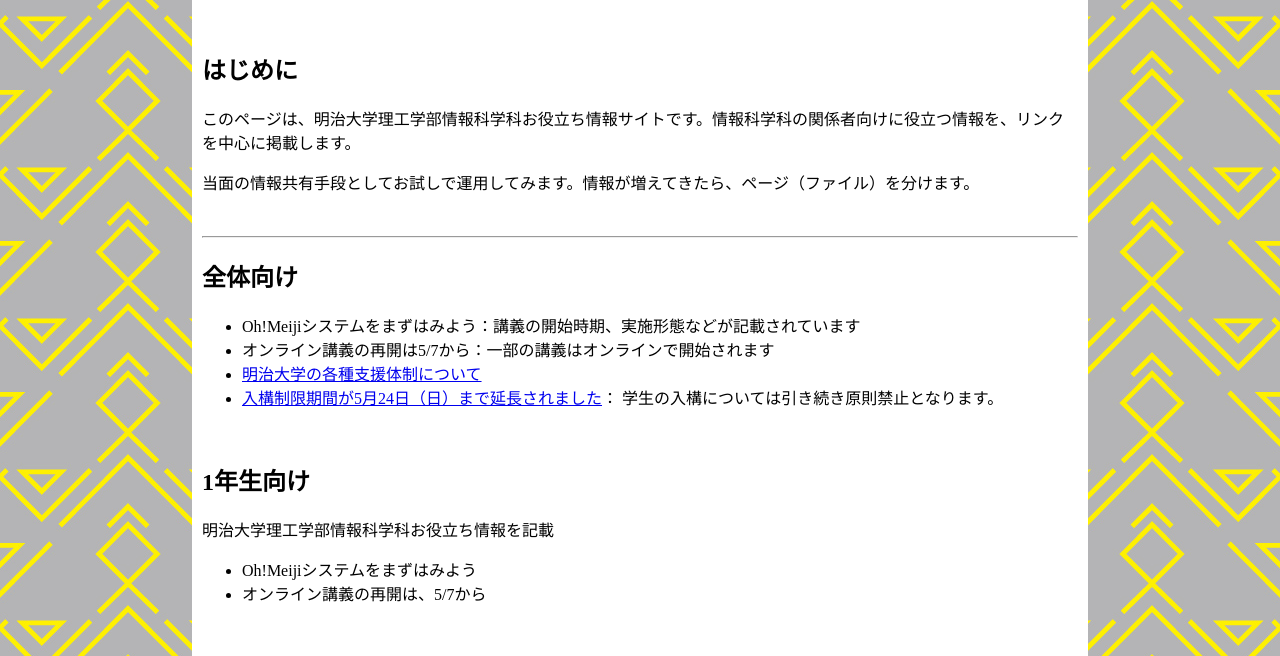
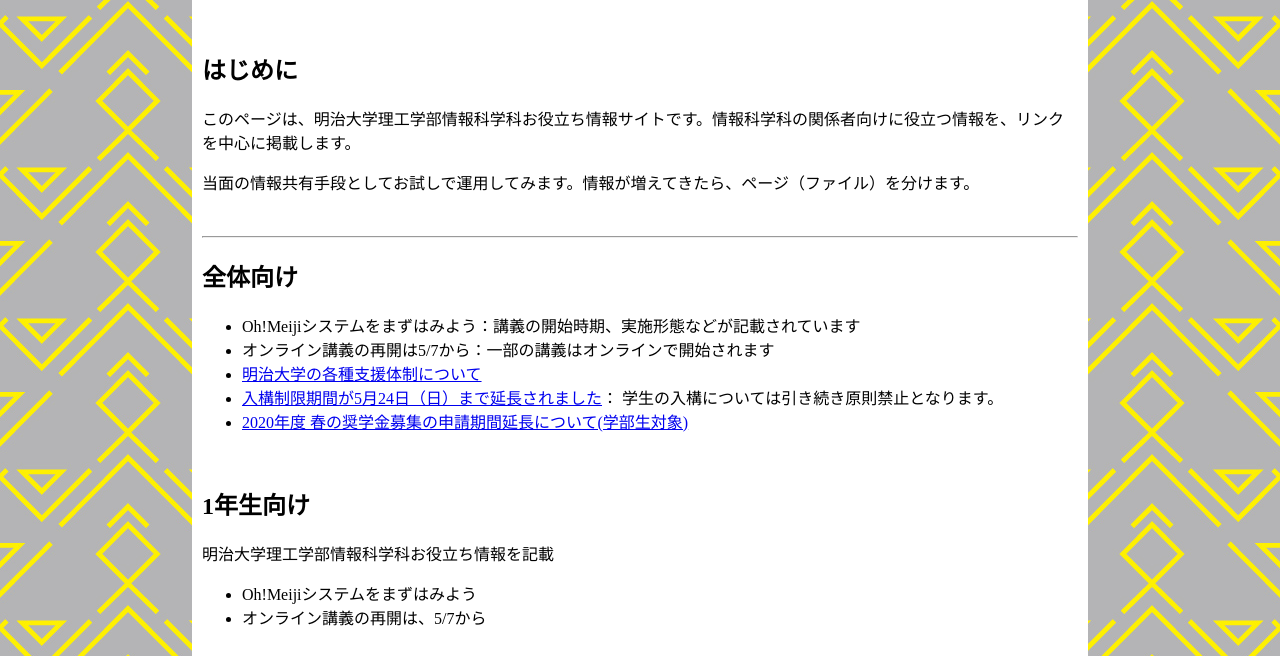
Before and after one commit to saitolaborg/cs.meiji.ac.jp, a plain HTML site: page index.html in a window 1280 px wide. Shown: the part 120-776 px from the top of the page. Drawn offline with Linux system fonts and the light colour scheme.

Commit message:
Update index.html

```diff
--- a/index.html
+++ b/index.html
@@ -32,6 +32,7 @@ body {
   <li><a href="https://www.meiji.ac.jp/koho/natural-disaster/6t5h7p0000341lty.html">明治大学の各種支援体制について</a></li>
   <li><a href="https://www.meiji.ac.jp/koho/natural-disaster/6t5h7p0000341w9h.html">入構制限期間が5月24日（日）まで延長されました</a>：
  学生の入構については引き続き原則禁止となります。</li>
+<li><a href="https://www.meiji.ac.jp/campus/shougaku/info/2020/6t5h7p0000342cfr.html">2020年度 春の奨学金募集の申請期間延長について(学部生対象)</a></li>
   </ul>
     <br>
   <h2>1年生向け</h2>
```
